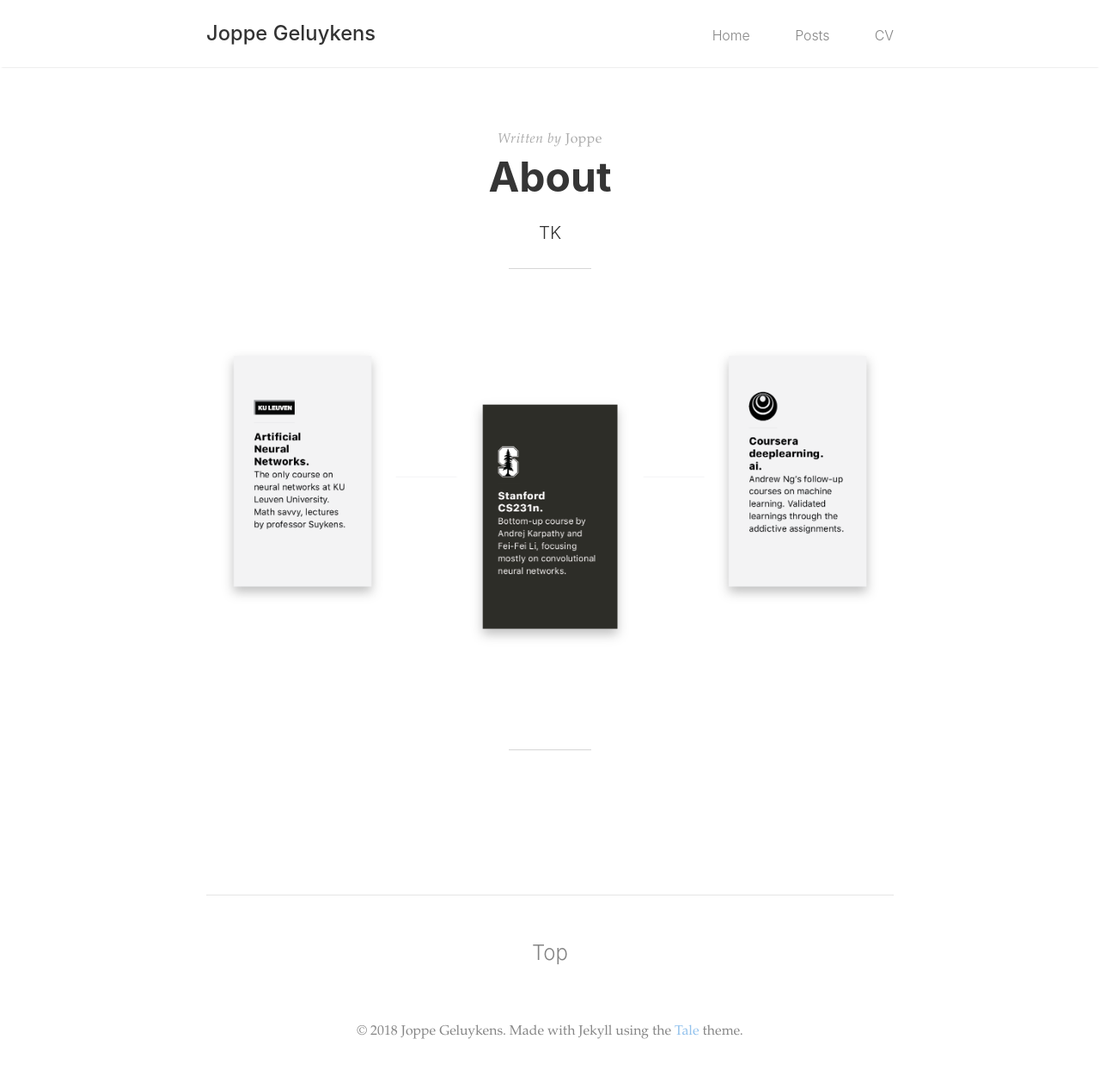
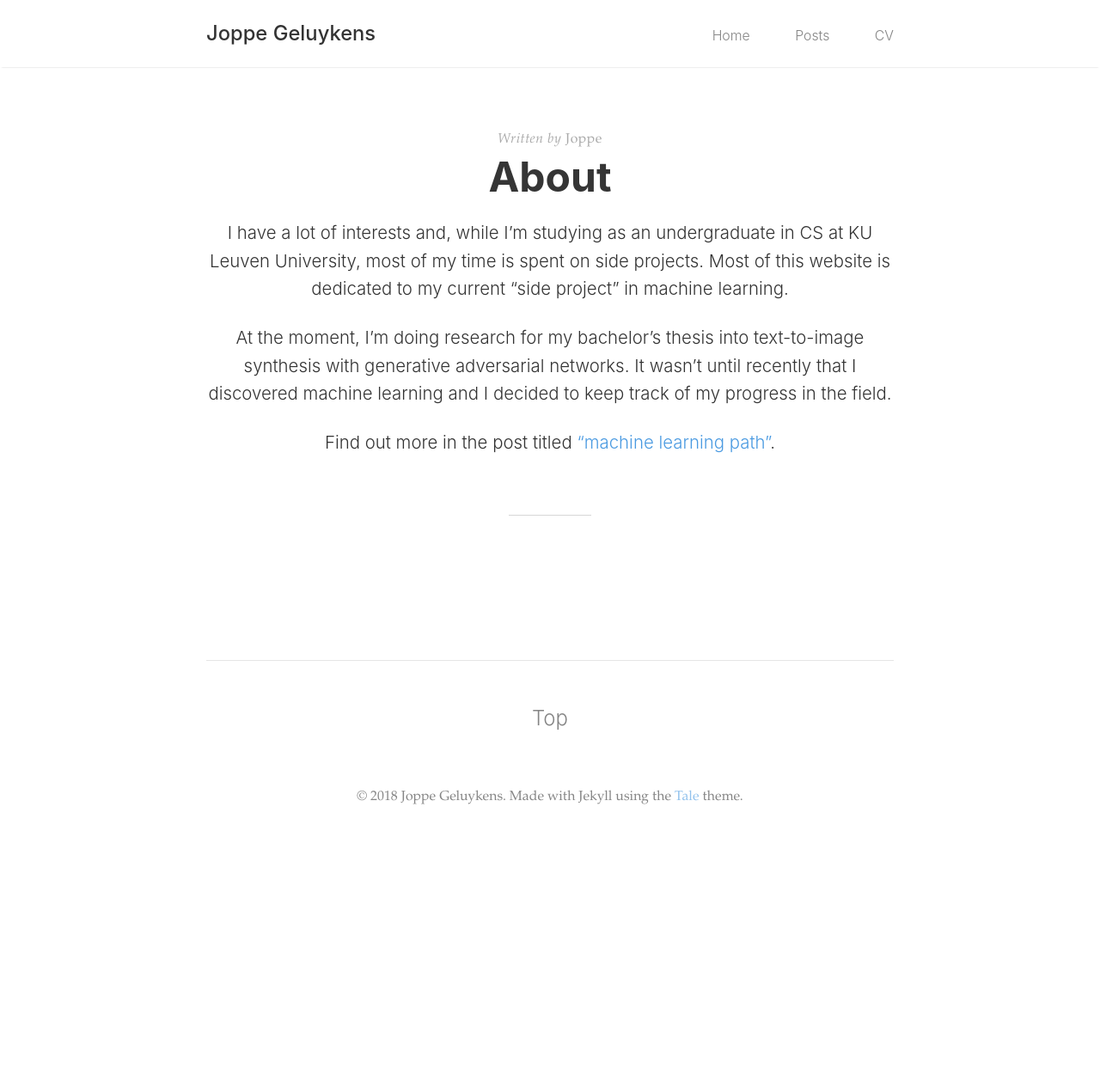
Before and after one commit to jppgks/blog, a Jekyll site: the page built from index.md, in a window 1280 px wide. Shown: the whole page at 86% size. Built offline with Jekyll 4.4.1, drawn with Linux system fonts in a browser that asks for light colours; after the commit the page ends 993 px from its top, so only the background shows below that.

Commit message:
add intro paragraph to index

```diff
--- a/index.md
+++ b/index.md
@@ -6,14 +6,17 @@ author: "Joppe"
 
 <div class="post-intro">
 <p>
-TK
+I have a lot of interests and, while I’m studying as an undergraduate in CS at KU Leuven University, most of my time is spent on side projects.
+Most of this website is dedicated to my current “side project” in machine learning.
+</p>
+<p>
+At the moment, I’m doing research for my bachelor’s thesis into text-to-image synthesis with generative adversarial networks.
+It wasn’t until recently that I discovered machine learning and I decided to keep track of my progress in the field.
+</p>
+<p>
+Find out more in the post titled <a href="/machine-learning-path">“machine learning path”</a>.
 </p>
 </div>
 
-<div class="post-line"></div>
-
-[![Machine learning path](/assets/machine-learning-path.png)](/machine-learning-path)
-<br/>
-
 <br/>
 <div class="post-line"></div>
```
